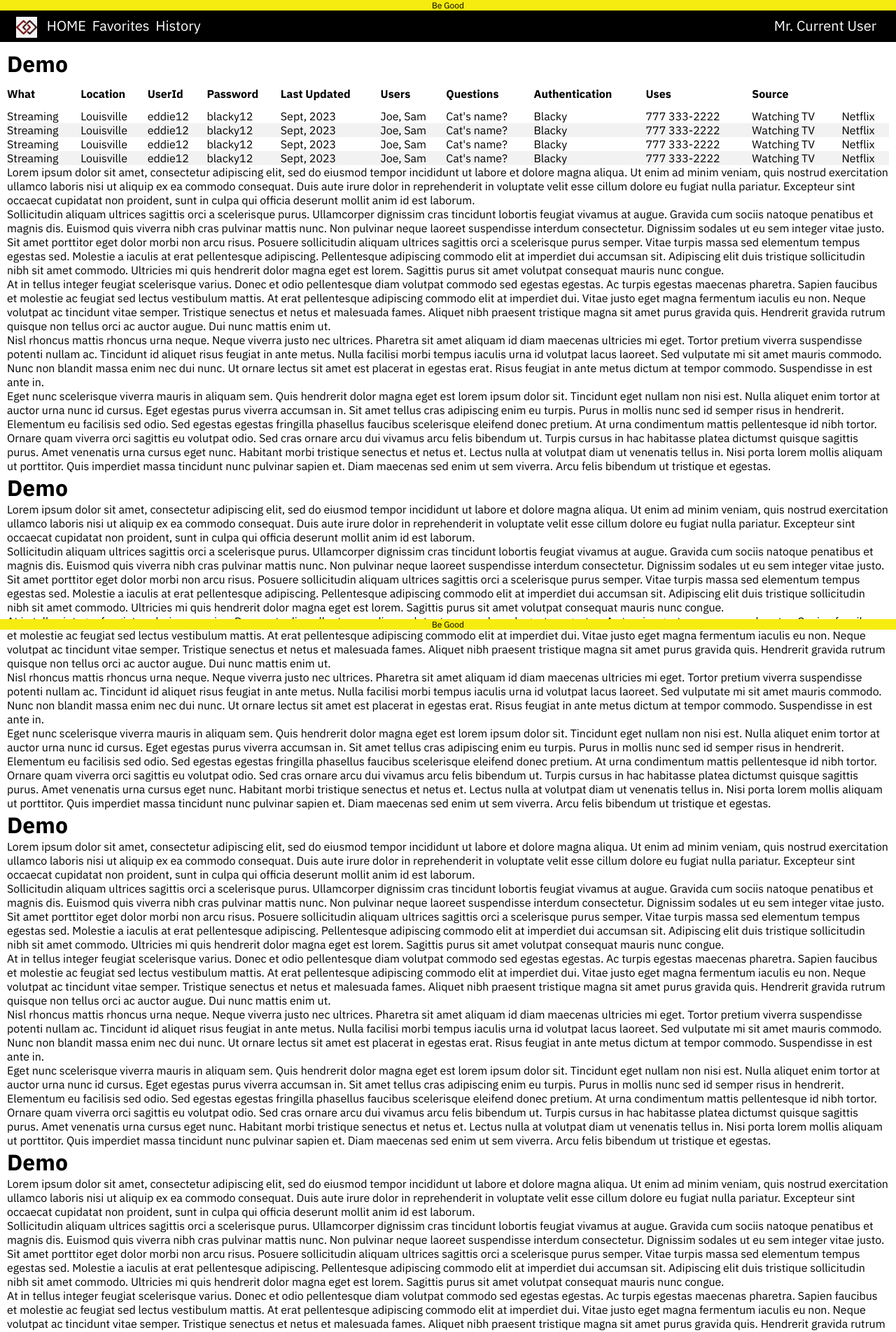
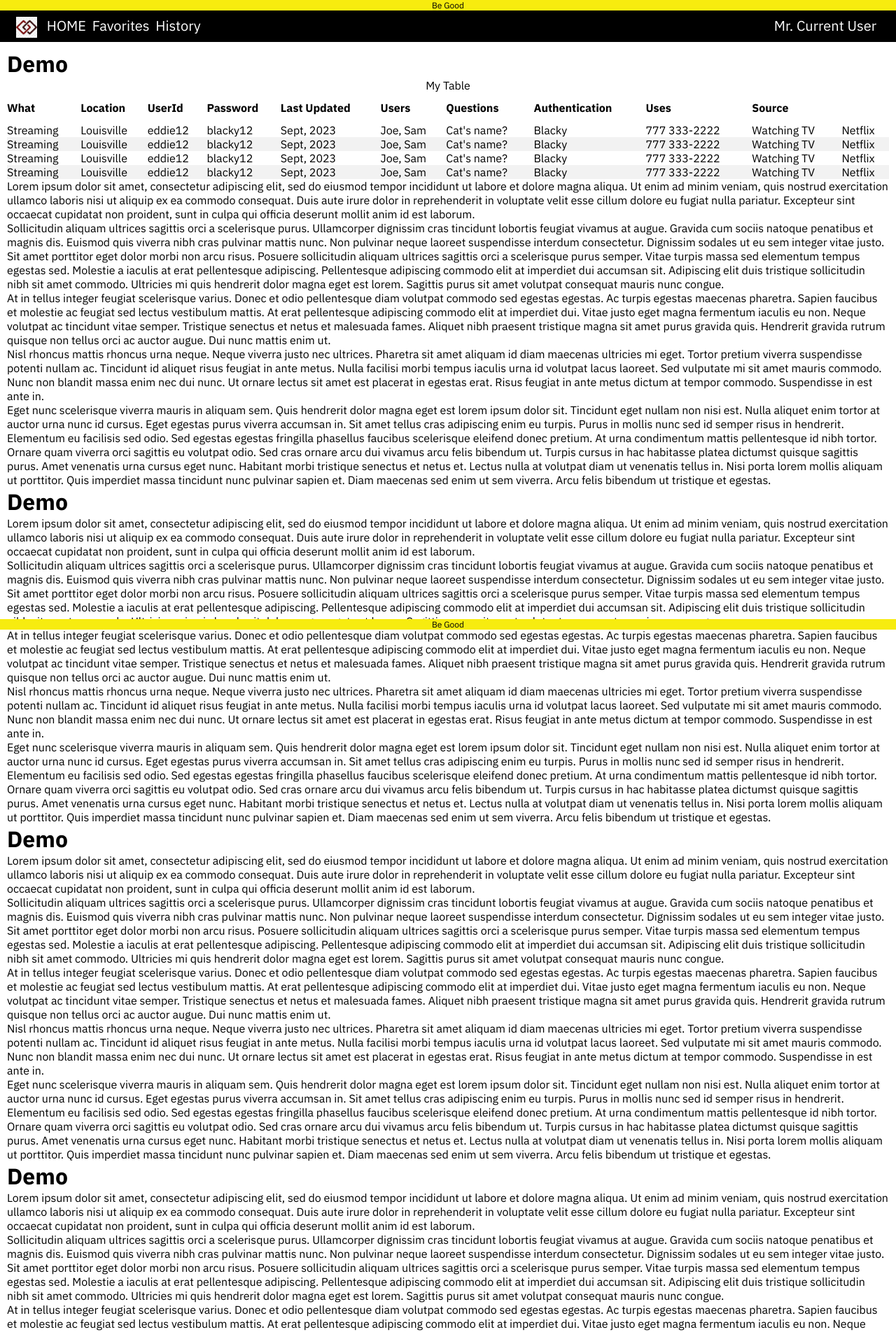
Before and after one commit to gothamgo/demo, a Jekyll site: the page built from index.html, in a window 1280 px wide. Shown: the top 1904 px of the page at 70% size. Built offline with Jekyll 4.4.1, drawn with Linux system fonts in a browser that asks for light colours.

Commit message:
Update table.html

```diff
--- a/_includes/table.html
+++ b/_includes/table.html
@@ -16,6 +16,9 @@
     padding-top: 12px;
     padding-bottom: 12px;
     text-align: left;
+  }
+
+  table.table caption {
   }
 
   /* table body */
@@ -37,6 +40,7 @@
 </style>
 
 <table class="table">
+  <caption>My Table</caption>
   <thead>
     <tr>
       <th>What</th>
```
